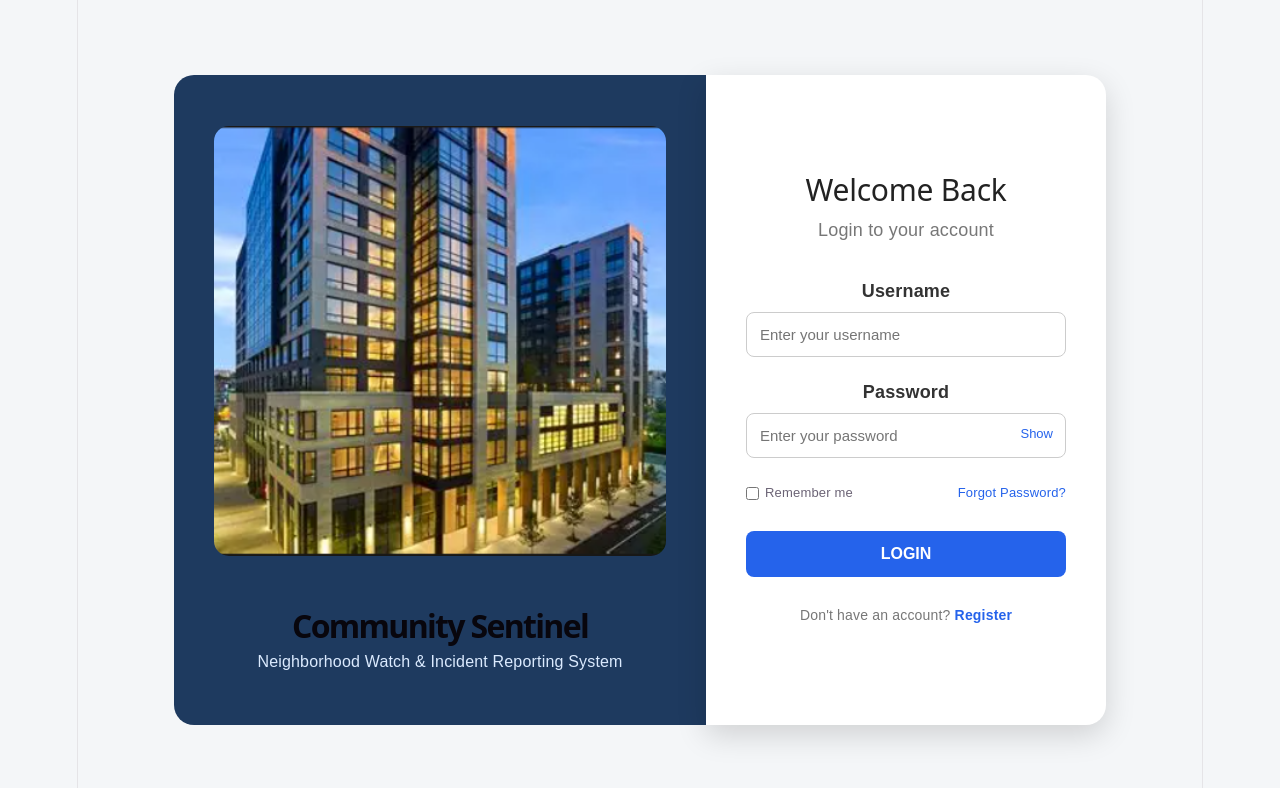
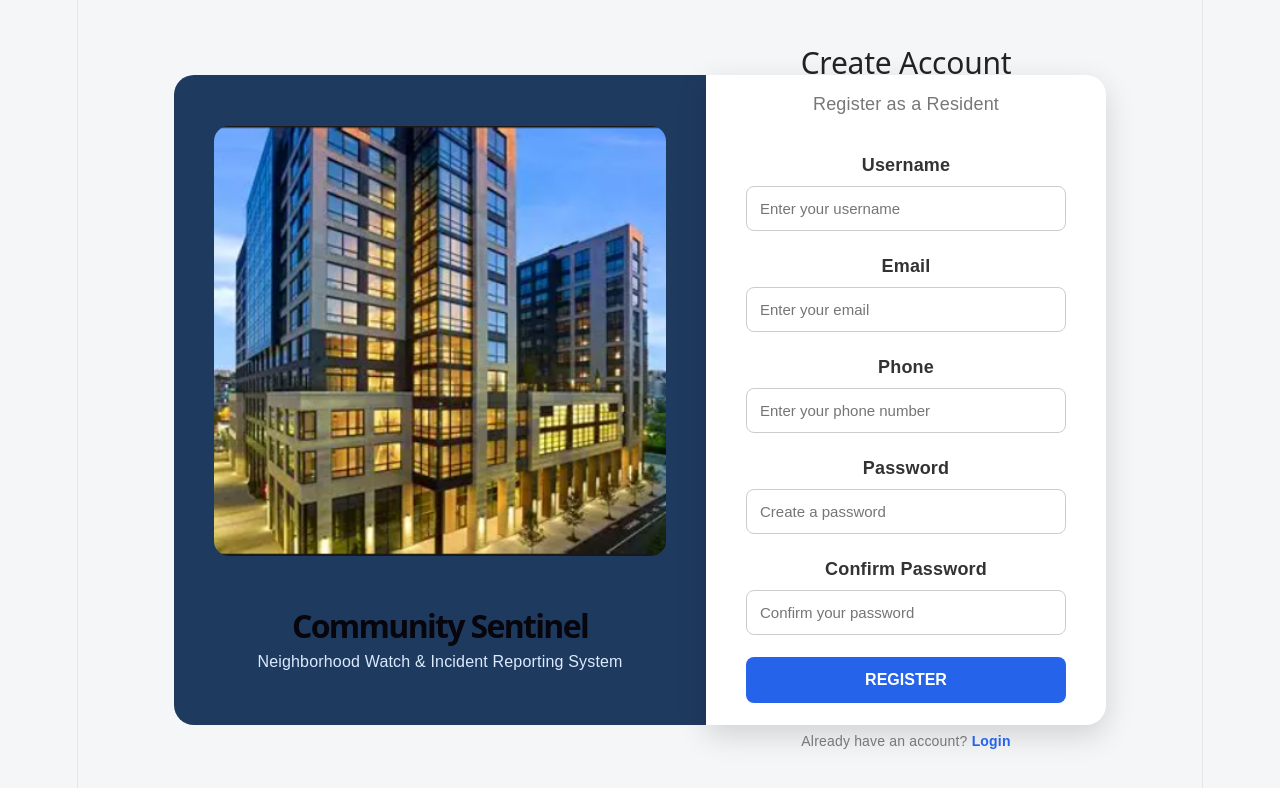
Before and after one commit to thanusri2/Neighbourhood_Watch_and_Incident_Reporting_App, a React app in the folder Neighbourhood_Watch_and_Incident_Reporting_App/frontend/: page /#/register in a window 1280 px wide. Before the commit this address led to /#/. Shown: the top 788 px of the page. Built offline with nearby package versions, Linux system fonts and the light colour scheme; the HTML template or start-up script is replaced by a standard one.

Commit message:
Add resident registration page

```diff
--- a/Neighbourhood_Watch_and_Incident_Reporting_App/frontend/src/App.jsx
+++ b/Neighbourhood_Watch_and_Incident_Reporting_App/frontend/src/App.jsx
@@ -17,6 +17,7 @@ import Assignments from "./Assignments";
 import InchargeDashboard from "./InchargeDashboard";
 import WatchmanDashboard from "./WatchmanDashboard";
 import ResidentDashboard from "./ResidentDashboard";
+import Register from "./Register";
 
 const API_BASE =
   "https://neighbourhood-watch-and-incident-h09c.onrender.com";
@@ -222,10 +223,7 @@ function Login() {
               href="#"
               onClick={(e) => {
                 e.preventDefault();
-
-                alert(
-                  "Registration is currently handled by the administrator."
-                );
+                navigate("/register");
               }}
             >
               {" "}Register
@@ -268,7 +266,10 @@ function App() {
           path="/"
           element={<Login />}
         />
-
+        <Route
+          path="/register"
+          element={<Register />}
+        />
         {/* Admin Dashboard */}
         <Route
           path="/admin-dashboard"
--- /dev/null
+++ b/Neighbourhood_Watch_and_Incident_Reporting_App/frontend/src/Register.jsx
@@ -0,0 +1,196 @@
+import { useState } from "react";
+import { useNavigate } from "react-router-dom";
+
+const API_BASE =
+  "https://neighbourhood-watch-and-incident-h09c.onrender.com";
+
+function Register() {
+  const navigate = useNavigate();
+  const [username, setUsername] = useState("");
+  const [email, setEmail] = useState("");
+  const [phone, setPhone] = useState("");
+  const [password, setPassword] = useState("");
+  const [confirmPassword, setConfirmPassword] = useState("");
+
+  const handleRegister = async (e) => {
+    e.preventDefault();
+
+    if (
+      username.trim() === "" ||
+      email.trim() === "" ||
+      password === ""
+    ) {
+      alert("Please fill all required fields");
+      return;
+    }
+
+    if (password !== confirmPassword) {
+      alert("Passwords do not match");
+      return;
+    }
+
+    try {
+      const response = await fetch(
+        `${API_BASE}/api/users/register/`,
+        {
+          method: "POST",
+          headers: {
+            "Content-Type": "application/json",
+          },
+          body: JSON.stringify({
+            username: username.trim(),
+            email: email.trim(),
+            phone: phone.trim(),
+            password: password,
+          }),
+        }
+      );
+
+      const data = await response.json();
+
+      if (!response.ok) {
+        alert(data.error || "Registration failed");
+        return;
+      }
+
+      alert("Resident registration successful!");
+
+      navigate("/");
+    } catch (error) {
+      console.error("Registration error:", error);
+      alert("Cannot connect to Django server");
+    }
+  };
+
+  return (
+    <div className="page">
+
+      <div className="image-section">
+
+        <img
+          src="/apartment.png"
+          alt="Apartment"
+          className="apartment-image"
+        />
+
+        <div className="brand-section">
+          <h1>Community Sentinel</h1>
+
+          <p>
+            Neighborhood Watch & Incident Reporting System
+          </p>
+        </div>
+
+      </div>
+
+      <div className="login-section">
+
+        <div className="login-box">
+
+          <h2>Create Account</h2>
+
+          <p className="subtitle">
+            Register as a Resident
+          </p>
+
+          <form onSubmit={handleRegister}>
+
+            <div className="input-group">
+              <label>Username</label>
+
+              <input
+                type="text"
+                placeholder="Enter your username"
+                value={username}
+                onChange={(e) =>
+                  setUsername(e.target.value)
+                }
+              />
+            </div>
+
+            <div className="input-group">
+              <label>Email</label>
+
+              <input
+                type="email"
+                placeholder="Enter your email"
+                value={email}
+                onChange={(e) =>
+                  setEmail(e.target.value)
+                }
+              />
+            </div>
+
+            <div className="input-group">
+              <label>Phone</label>
+
+              <input
+                type="tel"
+                placeholder="Enter your phone number"
+                value={phone}
+                onChange={(e) =>
+                  setPhone(e.target.value)
+                }
+              />
+            </div>
+
+            <div className="input-group">
+              <label>Password</label>
+
+              <input
+                type="password"
+                placeholder="Create a password"
+                value={password}
+                onChange={(e) =>
+                  setPassword(e.target.value)
+                }
+              />
+            </div>
+
+            <div className="input-group">
+              <label>Confirm Password</label>
+
+              <input
+                type="password"
+                placeholder="Confirm your password"
+                value={confirmPassword}
+                onChange={(e) =>
+                  setConfirmPassword(e.target.value)
+                }
+              />
+            </div>
+
+            <button
+              type="submit"
+              className="login-button"
+            >
+              REGISTER
+            </button>
+
+          </form>
+
+          <p className="signup">
+
+            Already have an account?
+
+            <a
+              href="#"
+              onClick={(e) => {
+                e.preventDefault();
+                navigate("/");
+              }}
+            >
+              {" "}Login
+            </a>
+
+          </p>
+
+        </div>
+
+      </div>
+
+    </div>
+  );
+}
+
+export default Register;
```
